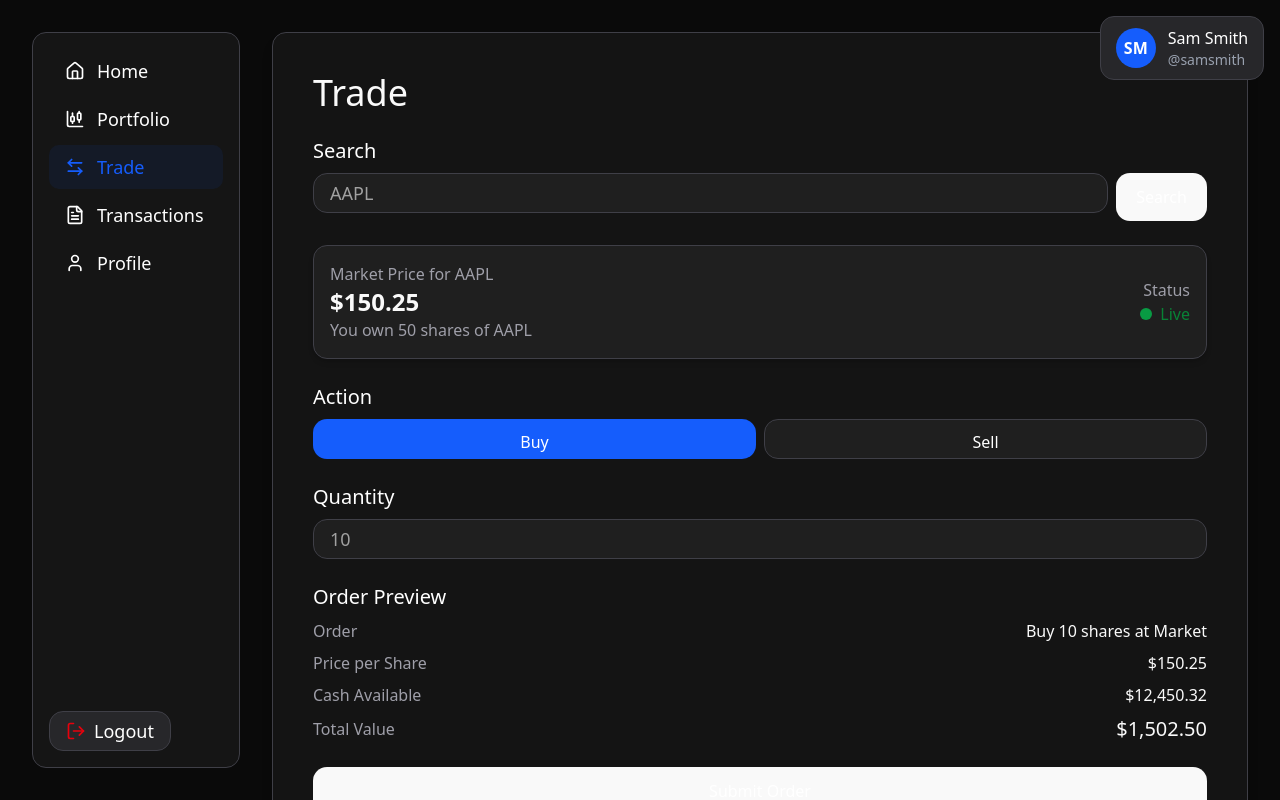
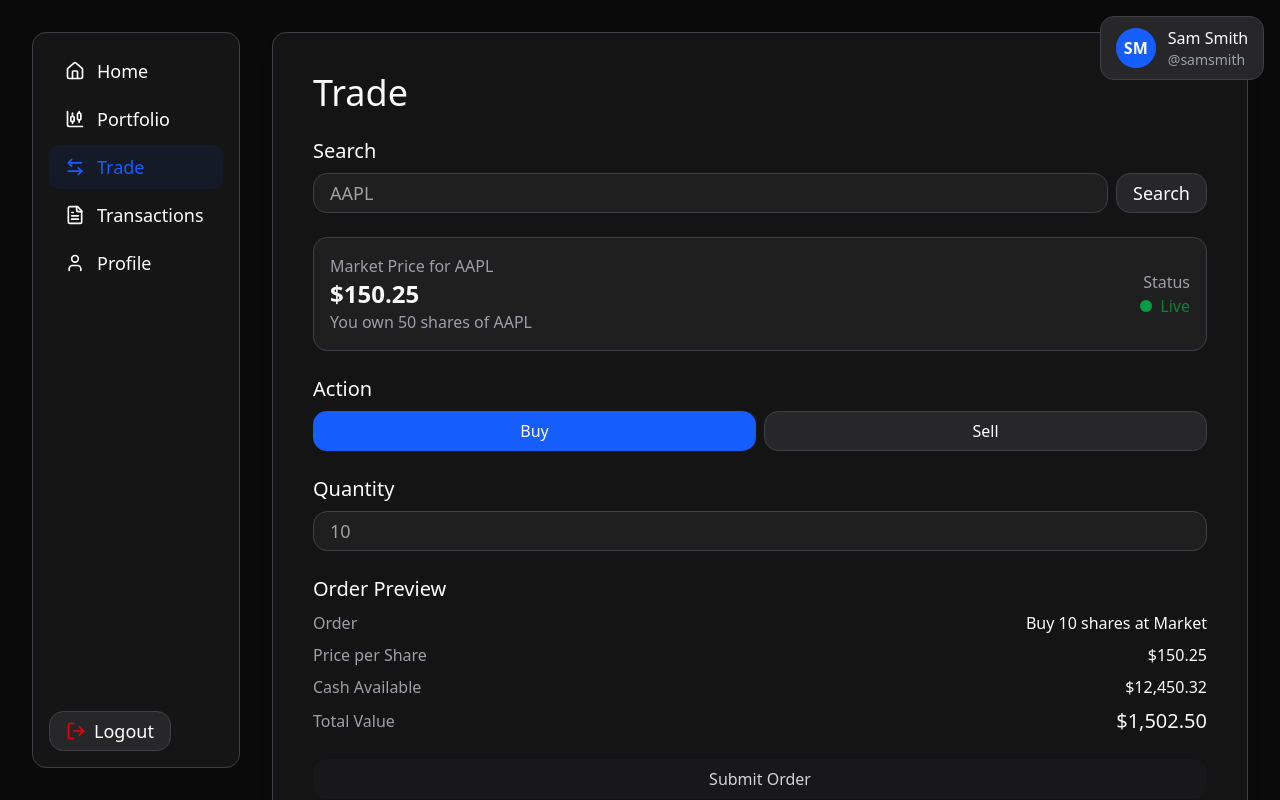
Before and after one commit to connormorrrison/mocktrade, a React (Vite) app in the folder frontend/: page /trade in a window 1280 px wide. Built offline with nearby package versions, Linux system fonts and the light colour scheme.

Commit message:
Apply consistent component styling across pages

```diff
--- /dev/null
+++ b/frontend/src/components/primary-button.tsx
@@ -0,0 +1,28 @@
+import React from "react"
+import { cn } from "@/lib/utils"
+
+interface PrimaryButtonProps extends React.ButtonHTMLAttributes<HTMLButtonElement> {
+  children: React.ReactNode
+  className?: string
+  variant?: 'primary' | 'secondary'
+}
+
+export const PrimaryButton = ({ children, className, variant = 'primary', disabled, ...props }: PrimaryButtonProps) => {
+  return (
+    <button
+      className={cn(
+        "!px-4 !py-2 !text-base !font-medium !rounded-xl transition-colors focus:!outline-none !h-10 !flex !items-center !justify-center",
+        disabled
+          ? '!bg-zinc-900 !text-zinc-300 !cursor-not-allowed focus:!outline-none focus:!ring-0'
+          : variant === 'primary'
+            ? '!bg-blue-600 !text-white hover:!bg-blue-700'
+            : '!bg-zinc-800 !text-white !border !border-zinc-700 hover:!bg-blue-600 hover:!text-white',
+        className
+      )}
+      disabled={disabled}
+      {...props}
+    >
+      {children}
+    </button>
+  )
+}
--- a/frontend/src/components/profile.tsx
+++ b/frontend/src/components/profile.tsx
@@ -60,7 +60,7 @@ export default function Profile() {
           }
         }}
       >
-        <Tile className="h-full w-full overflow-hidden flex items-center justify-center p-0 px-4 py-4 !bg-zinc-800">
+        <Tile className="h-full w-full overflow-hidden flex items-center justify-center p-0 px-4 py-4 !bg-zinc-800 hover:!bg-zinc-700">
           <div ref={contentRef} className="flex items-center">
             <div className="w-10 h-10 bg-blue-600 rounded-full flex items-center justify-center flex-shrink-0">
               <span className="text-white text-base font-semibold">SM</span>
--- a/frontend/src/components/secondary-button.tsx
+++ b/frontend/src/components/secondary-button.tsx
@@ -10,7 +10,7 @@ export const SecondaryButton = ({ children, className, ...props }: SecondaryButt
   return (
     <button
       className={cn(
-        "!px-4 !py-2 !text-white !text-lg !font-medium !flex !items-center !gap-2 !h-10 !bg-zinc-800 !border !border-zinc-700 !rounded-xl",
+        "!px-4 !py-2 !text-white !text-lg !font-medium !flex !items-center !gap-2 !h-10 !bg-zinc-800 !border !border-zinc-700 !rounded-xl hover:!bg-zinc-700",
         className
       )}
       {...props}
--- a/frontend/src/components/secondary-title.tsx
+++ b/frontend/src/components/secondary-title.tsx
@@ -10,7 +10,7 @@ export const SecondaryTitle = ({ children, className, ...props }: SecondaryTitle
   return (
     <label
       className={cn(
-        "block !text-xl !font-normal text-white mb-2",
+        "!block !text-xl !font-normal !text-white !mb-2",
         className
       )}
       {...props}
--- /dev/null
+++ b/frontend/src/components/tertiary-title.tsx
@@ -0,0 +1,21 @@
+import React from "react"
+import { cn } from "@/lib/utils"
+
+interface TertiaryTitleProps extends React.HTMLAttributes<HTMLParagraphElement> {
+  children: React.ReactNode
+  className?: string
+}
+
+export const TertiaryTitle = ({ children, className, ...props }: TertiaryTitleProps) => {
+  return (
+    <p
+      className={cn(
+        "!block !text-base !font-normal !text-zinc-400",
+        className
+      )}
+      {...props}
+    >
+      {children}
+    </p>
+  )
+}
--- a/frontend/src/pages/ProfilePage.tsx
+++ b/frontend/src/pages/ProfilePage.tsx
@@ -3,6 +3,7 @@ import { SecondaryButton } from "@/components/secondary-button";
 import { TextField } from "@/components/text-field";
 import { SecondaryTitle } from "@/components/secondary-title";
 import { PrimaryTitle } from "@/components/primary-title";
+import { TertiaryTitle } from "@/components/tertiary-title";
 import { Lock, Settings2 } from "lucide-react";
 
 export default function ProfilePage() {
@@ -35,28 +36,28 @@ export default function ProfilePage() {
               <SecondaryTitle>Personal Information</SecondaryTitle>
               <div className="grid grid-cols-2 gap-6">
                 <div>
-                  <label className="block text-base text-zinc-400 mb-2">First Name</label>
+                  <TertiaryTitle className="mb-2">First Name</TertiaryTitle>
                   <TextField
                     value={profile.first_name}
                     disabled
                   />
                 </div>
                 <div>
-                  <label className="block text-base text-zinc-400 mb-2">Last Name</label>
+                  <TertiaryTitle className="mb-2">Last Name</TertiaryTitle>
                   <TextField
                     value={profile.last_name}
                     disabled
                   />
                 </div>
                 <div>
-                  <label className="block text-base text-zinc-400 mb-2">Email</label>
+                  <TertiaryTitle className="mb-2">Email</TertiaryTitle>
                   <TextField
                     value={profile.email}
                     disabled
                   />
                 </div>
                 <div>
-                  <label className="block text-base text-zinc-400 mb-2">Username</label>
+                  <TertiaryTitle className="mb-2">Username</TertiaryTitle>
                   <TextField
                     value={profile.username}
                     disabled
@@ -69,7 +70,7 @@ export default function ProfilePage() {
             <div>
               <SecondaryTitle>Account Details</SecondaryTitle>
               <div>
-                <label className="block text-base text-zinc-400 mb-2">Joined</label>
+                <TertiaryTitle className="mb-2">Joined</TertiaryTitle>
                 <p className="text-lg">
                   {new Date(profile.created_at).toLocaleDateString('en-US', {
                     month: 'long',
--- a/frontend/src/pages/TradePage.tsx
+++ b/frontend/src/pages/TradePage.tsx
@@ -3,6 +3,9 @@ import { Tile } from "@/components/tile";
 import { TextField } from "@/components/text-field";
 import { SecondaryTitle } from "@/components/secondary-title";
 import { PrimaryTitle } from "@/components/primary-title";
+import { TertiaryTitle } from "@/components/tertiary-title";
+import { SecondaryButton } from "@/components/secondary-button";
+import { PrimaryButton } from "@/components/primary-button";
 
 export default function TradePage() {
   // State
@@ -39,28 +42,28 @@ export default function TradePage() {
                   value={symbol}
                   readOnly
                 />
-                <button className="px-4 py-2 bg-blue-600 !text-white !text-base !rounded-xl hover:bg-blue-700 h-12">
+                <SecondaryButton>
                   Search
-                </button>
+                </SecondaryButton>
               </div>
             </div>
 
             {/* Stock Price Display */}
-            <div className="p-4 bg-input/30 !rounded-xl shadow-md border border-zinc-700">
+            <Tile>
               <div className="flex justify-between items-center">
                 <div>
-                  <p className="text-base text-zinc-400">
+                  <TertiaryTitle>
                     Market Price for {symbol}
-                  </p>
+                  </TertiaryTitle>
                   <p className="text-2xl font-semibold">
                     {formatMoney(price)}
                   </p>
-                  <p className="text-base text-zinc-400">
+                  <TertiaryTitle>
                     You own {sharesOwned.toLocaleString()} shares of {symbol}
-                  </p>
+                  </TertiaryTitle>
                 </div>
                 <div className="text-right">
-                  <p className="text-base text-zinc-400">Status</p>
+                  <TertiaryTitle>Status</TertiaryTitle>
                   <div className="flex items-center justify-end">
                     <div className="h-3 w-3 rounded-full bg-green-500 animate-pulse mr-2" />
                     <p className="text-base text-green-600 font-medium animate-pulse">
@@ -69,32 +72,26 @@ export default function TradePage() {
                   </div>
                 </div>
               </div>
-            </div>
+            </Tile>
 
             {/* Action Section */}
             <div>
               <SecondaryTitle>Action</SecondaryTitle>
               <div className="flex gap-2">
-                <button
+                <PrimaryButton
                   onClick={() => setAction('buy')}
-                  className={`flex-1 px-4 py-2 !text-base !font-medium !rounded-xl transition-colors focus:!outline-none h-10 ${
-                    action === 'buy'
-                      ? '!bg-blue-600 !text-white hover:!bg-blue-700'
-                      : '!bg-input/30 !text-white !border !border-zinc-700 hover:!bg-blue-600 hover:!text-white'
-                  }`}
+                  className="flex-1"
+                  variant={action === 'buy' ? 'primary' : 'secondary'}
                 >
                   Buy
-                </button>
-                <button
+                </PrimaryButton>
+                <PrimaryButton
                   onClick={() => setAction('sell')}
-                  className={`flex-1 px-4 py-2 !text-base !font-medium !rounded-xl transition-colors focus:!outline-none h-10 ${
-                    action === 'sell'
-                      ? '!bg-blue-600 !text-white hover:!bg-blue-700'
-                      : '!bg-input/30 !text-white border !border-zinc-700 hover:!bg-blue-600 hover:!text-white'
-                  }`}
+                  className="flex-1"
+                  variant={action === 'sell' ? 'primary' : 'secondary'}
                 >
                   Sell
-                </button>
+                </PrimaryButton>
               </div>
             </div>
 
@@ -113,21 +110,21 @@ export default function TradePage() {
               <SecondaryTitle>Order Preview</SecondaryTitle>
               <div className="space-y-2">
                 <div className="flex justify-between items-center">
-                  <span className="text-base font-normal text-zinc-400">Order</span>
+                  <TertiaryTitle>Order</TertiaryTitle>
                   <span className="text-base font-medium">
                     {action === 'buy' ? 'Buy' : 'Sell'} {Number(quantity).toLocaleString()} shares at Market
                   </span>
                 </div>
                 <div className="flex justify-between items-center">
-                  <span className="text-base font-normal text-zinc-400">Price per Share</span>
+                  <TertiaryTitle>Price per Share</TertiaryTitle>
                   <span className="text-base font-medium">{formatMoney(price)}</span>
                 </div>
                 <div className="flex justify-between items-center">
-                  <span className="text-base font-normal text-zinc-400">Cash Available</span>
+                  <TertiaryTitle>Cash Available</TertiaryTitle>
                   <span className="text-base font-medium">{formatMoney(availableCash)}</span>
                 </div>
                 <div className="flex justify-between items-center">
-                  <span className="text-base font-normal text-zinc-400">Total Value</span>
+                  <TertiaryTitle>Total Value</TertiaryTitle>
                   <span className="text-xl font-medium">
                     {formatMoney(price * Number(quantity))}
                   </span>
@@ -136,9 +133,9 @@ export default function TradePage() {
             </div>
 
             {/* Submit Order Button */}
-            <button className="w-full bg-blue-600 hover:bg-blue-700 !text-white !text-base py-2 px-4 !rounded-xl h-12">
+            <PrimaryButton className="w-full" disabled>
               Submit Order
-            </button>
+            </PrimaryButton>
           </div>
         </div>
       </Tile>
```
Also changed, not shown: frontend/src/pages/PortfolioPage.tsx (+23 -22 lines).
